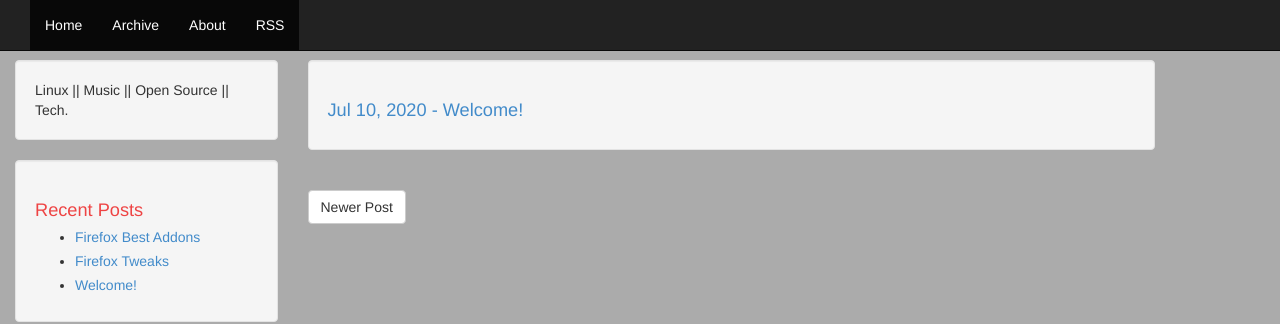
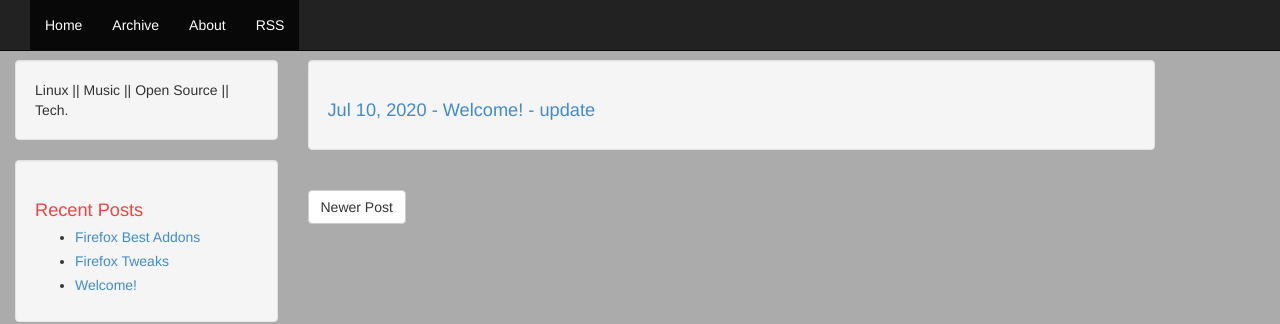
Before and after one commit to marekpistorius/blog.github.io, a Jekyll site: the page built from _posts/2020-07-10-welcome.markdown, in a window 1280 px wide. Shown: the top 324 px of the page. Built offline with Jekyll 4.4.1, drawn with Linux system fonts in a browser that asks for light colours.

```diff
--- a/_layouts/post.html
+++ b/_layouts/post.html
@@ -8,7 +8,7 @@
         <div class="col-md-9">
           <div class="article">
             <div class="well">
-                <h1><a href="{{ site.baseurl}}{{ page.url }}">{{ page.date | date: "%b %-d, %Y" }} - {{ page.title }}</a></h1>
+                <h1><a href="{{ site.baseurl}}{{ page.url }}">{{ page.date | date: "%b %-d, %Y" }} - {{ page.title }} - {{ page.categories }}</a></h1>
             <div class="post-content">
             {{ content }}
             </div>
```
